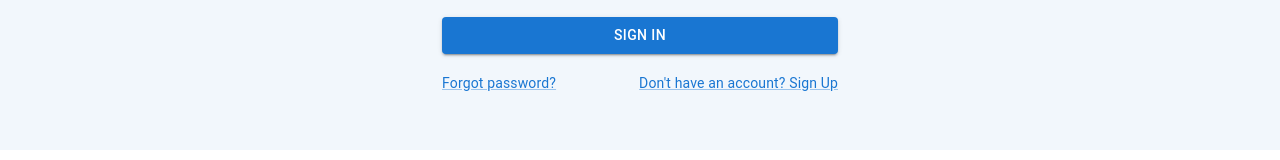
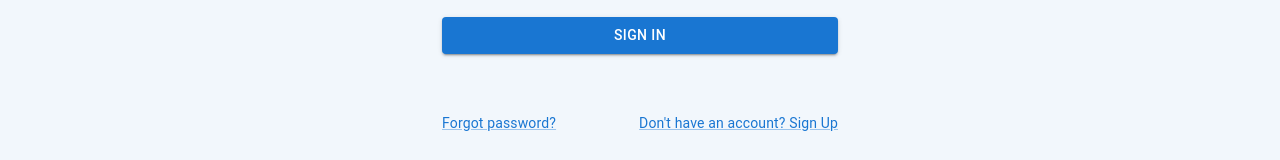
Before and after one commit to ouzifeng/CI_PP5_React_StockAnalysis, a React (Create React App) app: page /login in a window 1280 px wide. Shown: the part 518-678 px from the top of the page. Built offline with nearby package versions, Linux system fonts and the light colour scheme; no server answers.

Commit message:
add google sso on to login page

```diff
--- a/package.json
+++ b/package.json
@@ -9,6 +9,7 @@
     "@mui/icons-material": "^5.15.6",
     "@mui/lab": "^5.0.0-alpha.163",
     "@mui/material": "^5.15.6",
+    "@react-oauth/google": "^0.12.1",
     "@testing-library/jest-dom": "^5.17.0",
     "@testing-library/react": "^13.4.0",
     "@testing-library/user-event": "^13.5.0",
@@ -16,6 +17,7 @@
     "bootstrap": "^5.3.2",
     "chart.js": "^4.4.1",
     "json-2-csv": "^5.0.1",
+    "jwt-decode": "^4.0.0",
     "lightweight-charts": "^4.1.2",
     "lodash": "^4.17.21",
     "papaparse": "^5.4.1",
@@ -53,5 +55,8 @@
       "last 1 firefox version",
       "last 1 safari version"
     ]
+  },
+  "devDependencies": {
+    "@babel/plugin-proposal-private-property-in-object": "^7.21.11"
   }
 }
--- a/src/App.js
+++ b/src/App.js
@@ -18,6 +18,7 @@ import ProtectedRoute from './components/common/ProtectedRoute';
 import RestrictedRoute from './components/common/RestrictedRoute';
 import './assets/styles/custom.css';
 import { createTheme, ThemeProvider } from '@mui/material/styles';
+import { GoogleOAuthProvider } from '@react-oauth/google';
 
 const theme = createTheme({
   typography: {
@@ -25,9 +26,11 @@ const theme = createTheme({
   },
 });
 
+const googleClientId = "937907568797-kn78ea93kbq4puisnsqpagdtua1jtnvc.apps.googleusercontent.com";
 
 function App() {
   return (
+    <GoogleOAuthProvider clientId={googleClientId}>
       <ThemeProvider theme={theme}>
       <AuthProvider> {/* AuthProvider wraps all components that need access to AuthContext */}
         <Helmet>
@@ -55,6 +58,7 @@ function App() {
         </Router>
       </AuthProvider>
       </ThemeProvider>
+    </GoogleOAuthProvider>
   );
 }
 
--- a/src/pages/EmailVerified.js
+++ b/src/pages/EmailVerified.js
@@ -46,7 +46,7 @@ function EmailVerified() {
       {!loading && verificationStatus === 'success' && (
         <>
           <Alert severity="success">Your email has been successfully verified. You can now log in.</Alert>
-          <Button variant="contained" sx={{ mt: 2 }} onClick={handleRedirect}>Go to Login</Button>
+          <Button variant="contained" sx={{ mt: 2 }} onClick={handleRedirect}>Sign In</Button>
         </>
       )}
       {!loading && verificationStatus === 'error' && (
--- a/src/pages/Login.js
+++ b/src/pages/Login.js
@@ -1,4 +1,5 @@
 import React, { useState, useContext } from 'react';
+import { GoogleLogin } from '@react-oauth/google';
 import Avatar from '@mui/material/Avatar';
 import Button from '@mui/material/Button';
 import CssBaseline from '@mui/material/CssBaseline';
@@ -16,13 +17,13 @@ import axios from 'axios';
 import { useNavigate } from 'react-router-dom';
 import Alert from '@mui/material/Alert';
 import CircularProgress from '@mui/material/CircularProgress';
-import { AuthContext } from '../context/AuthContext'; // Make sure the path is correct
+import { AuthContext } from '../context/AuthContext';
 
 function SignIn() {
   const navigate = useNavigate();
   const { setIsAuthenticated, setShowLoginSuccessAlert } = useContext(AuthContext);
   const [loginError, setLoginError] = useState('');
-  const [loading, setLoading] = useState(false); // State to handle loading
+  const [loading, setLoading] = useState(false);
 
   const handleSubmit = async (event) => {
     event.preventDefault();
@@ -49,6 +50,34 @@ function SignIn() {
       console.log('Login failed: ', error); // Console log for login failure
     }
     setLoading(false); // Deactivate loading state
+  };
+
+  const handleGoogleSuccess = async (credentialResponse) => {
+    setLoading(true); // Activate loading state
+
+    try {
+      // Use the token to create/find the user on your backend
+      const response = await axios.post(
+        'https://django-stocks-ecbc6bc5e208.herokuapp.com/auth/google/login/',
+        { token: credentialResponse.credential },
+        { headers: { 'Content-Type': 'application/json' } }
+      );
+
+      localStorage.setItem('token', response.data.token);
+      setIsAuthenticated(true); // Update the global authentication state
+      setShowLoginSuccessAlert(true); // Trigger the global login success alert
+      navigate('/'); // Redirect user to the homepage or another appropriate route
+      console.log('Google sign-in successful!'); // Console log for successful login
+    } catch (error) {
+      console.error('Google Sign In Error: ', error);
+      setLoginError('There was an error with Google Sign In.');
+    }
+    setLoading(false); // Deactivate loading state
+  };
+
+  const handleGoogleFailure = (error) => {
+    console.error('Google Sign In Error: ', error);
+    setLoginError('Google Sign In was unsuccessful.');
   };
 
   return (
@@ -104,10 +133,15 @@ function SignIn() {
               fullWidth
               variant="contained"
               sx={{ mt: 3, mb: 2 }}
-              disabled={loading} // Disable the button when loading
+              disabled={loading}
             >
               {loading ? <CircularProgress size={24} /> : 'Sign In'}
             </Button>
+            <GoogleLogin
+              onSuccess={handleGoogleSuccess}
+              onError={handleGoogleFailure}
+              useOneTap
+            />
             <Grid container>
               <Grid item xs>
                 <Link href="#" variant="body2">
```
Also changed, not shown: 1 other file (tests, documents, lock files or other folders). Lines whose indentation alone changed are shown as unchanged.
